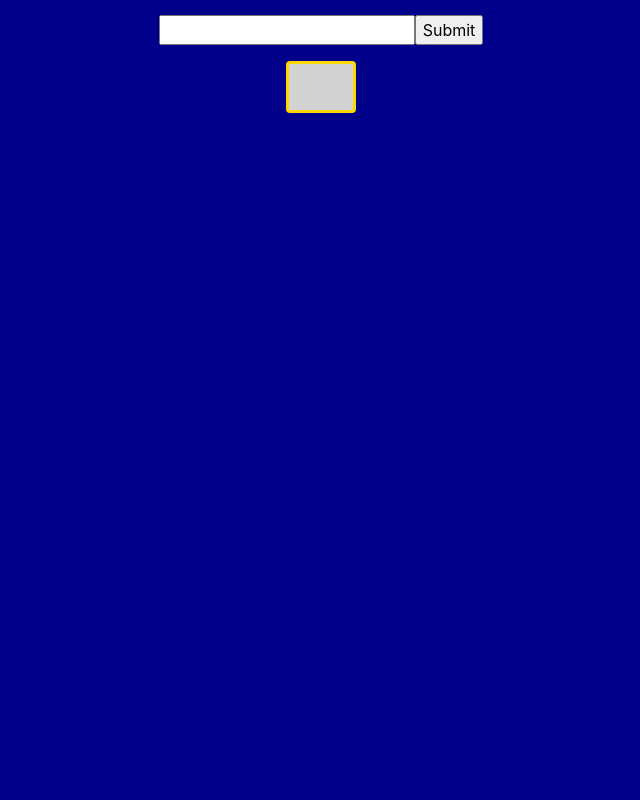
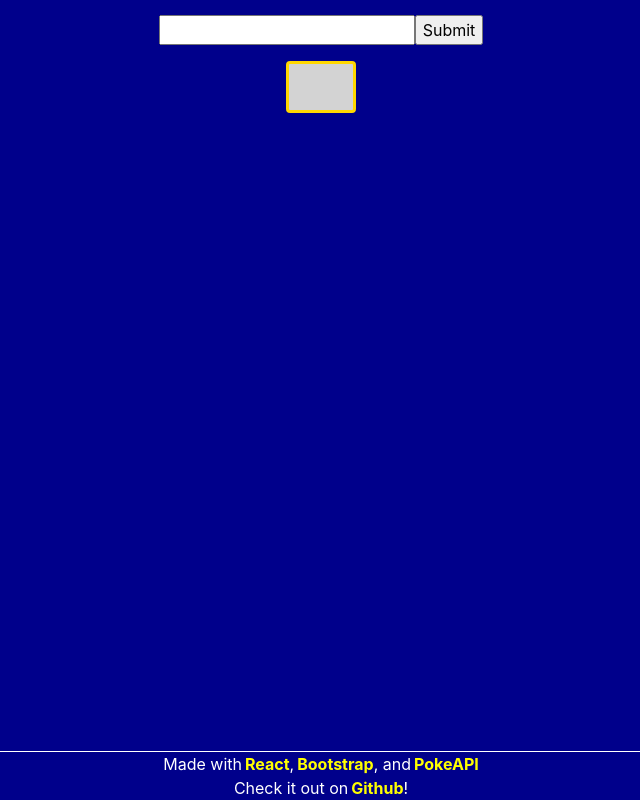
Before and after one commit to YouGuavas/pokedex, a React (Create React App) app: page / in a window 1280 px wide. Shown: the whole page, without its empty margins (319-959 px from the left). Built offline with nearby package versions, Linux system fonts and the light colour scheme; no server answers.

Commit message:
Add footer

```diff
--- a/src/App.css
+++ b/src/App.css
@@ -1,4 +1,7 @@
-.container-fluid {
+html {
+  background-color: darkblue;
+}
+.full-page {
   background-color: darkblue;
   color: black;
   height: 100vh;
@@ -29,3 +32,25 @@
   border-radius: 3px;
   background-image: url('./images/holo.png');
 }
+.page-footer {
+  border-top: 1px solid white;
+  background-color: darkblue;
+  color: white;
+  position: absolute;
+  bottom: 0;
+  width: 100vw;
+}
+.page-footer .container-fluid .row {
+  justify-content: center;
+  text-align: center;
+}
+.row a {
+  margin-left: 3px;
+}
+a {
+  color: yellow;
+  font-weight: bold;
+}
+a:hover {
+  color: yellow;
+}
--- a/src/App.js
+++ b/src/App.js
@@ -1,6 +1,7 @@
 import React from 'react';
 import './App.css';
 import Search from './Search';
+import Footer from './Footer';
 
 
 function App() {
--- /dev/null
+++ b/src/Footer.js
@@ -0,0 +1,18 @@
+import React, {Component} from 'react';
+
+export default class Footer extends Component {
+  render() {
+    return(
+      <footer className='page-footer row'>
+        <div className='container-fluid'>
+          <div className='row'>
+            Made with <a href='#'>React</a>, <a href='#'>Bootstrap</a>, and <a href='#'>PokeAPI</a>
+          </div>
+          <div className='row'>
+            Check it out on <a href='#'>Github</a>!
+          </div>
+        </div>
+      </footer>
+    )
+  }
+}
--- a/src/Search.js
+++ b/src/Search.js
@@ -1,6 +1,7 @@
 import React, {Component} from 'react';
 import {getPokemon} from './utils/api';
 import Card from './Card';
+import Footer from './Footer';
 
 export default class Search extends Component {
   constructor(props) {
@@ -19,7 +20,7 @@ export default class Search extends Component {
   }
   render() {
     return(
-      <div className="container-fluid">
+      <div className="container-fluid full-page">
         <div className='row'>
           <div className="input-group mb-3">
             <input type='text' id='search-bar'/>
@@ -27,6 +28,7 @@ export default class Search extends Component {
           </div>
         </div>
         <Card data={this.state.res}/>
+        <Footer />
       </div>
     )
   }
```
